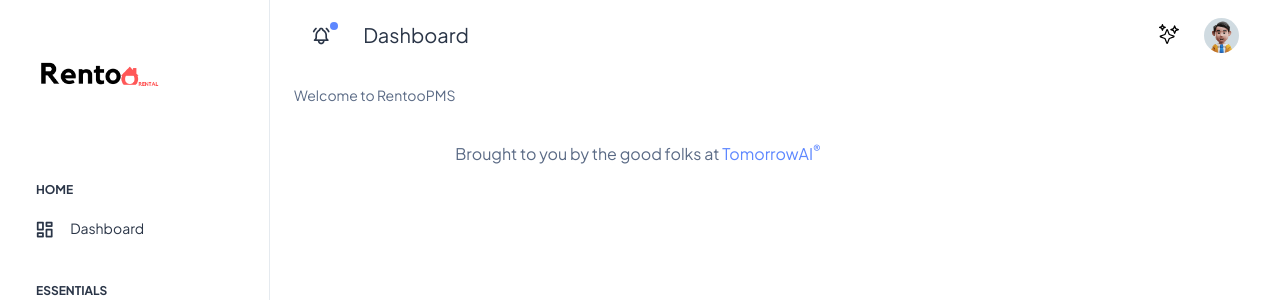
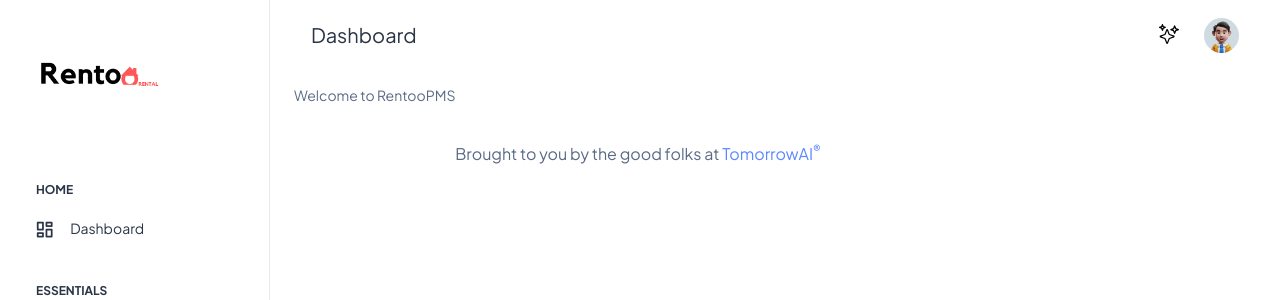
Before and after one commit to KagemaNjoroge/RentooBackend, a Django app: template templates/cloud/index.html in a window 1280 px wide. Shown: the top 300 px of the page. Run offline with Django 5.2, Linux system fonts and the light colour scheme; the template is opened without the code that fills it, so the values that code supplies are empty; some libraries are stand-ins or nearby versions.

Commit message:
refactor: Remove unnecessary code in houses/index.html

```diff
--- a/templates/main/base.html
+++ b/templates/main/base.html
@@ -60,12 +60,7 @@
                                 <i class="ti ti-menu-2"></i>
                             </a>
                         </li>
-                        <li class="nav-item">
-                            <a class="nav-link nav-icon-hover">
-                                <i class="ti ti-bell-ringing"></i>
-                                <div class="notification bg-primary rounded-circle"></div>
-                            </a>
-                        </li>
+
                         <li class="nav-item d-none d-md-block">
                             <a class="nav-link" href="">
                                 {%block heading%}
```
